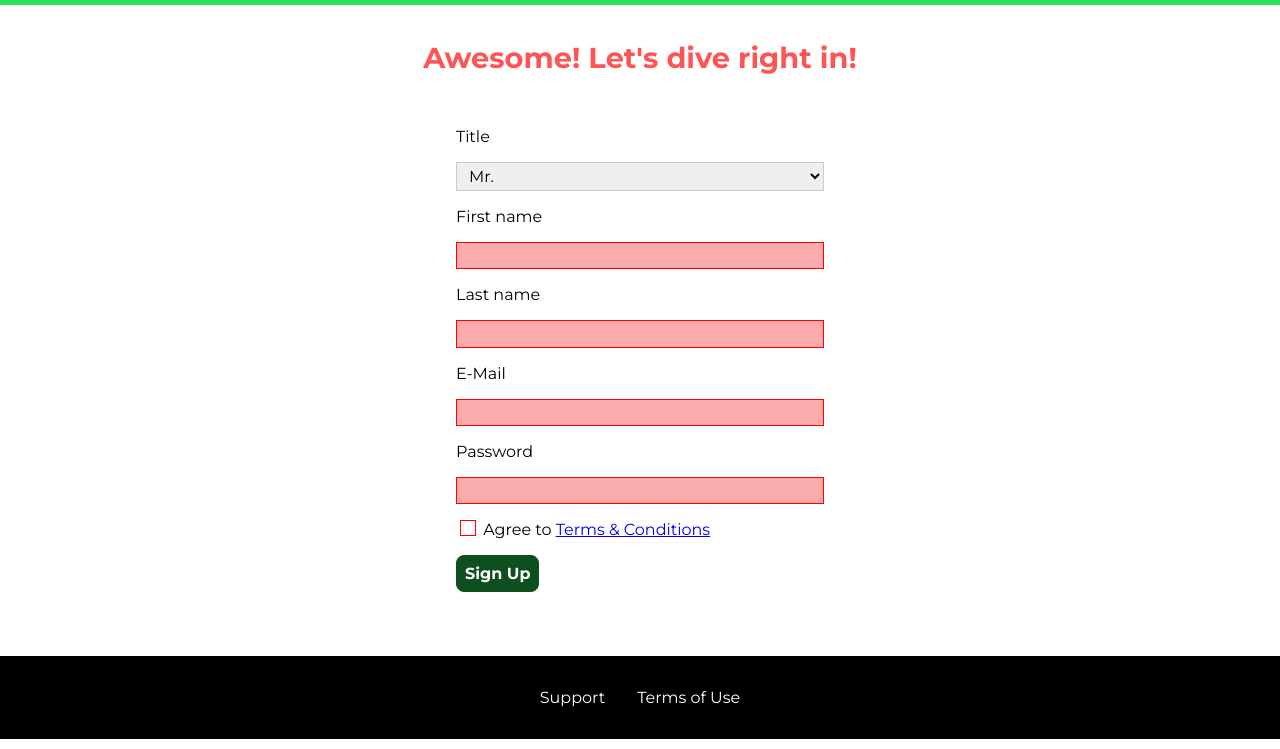
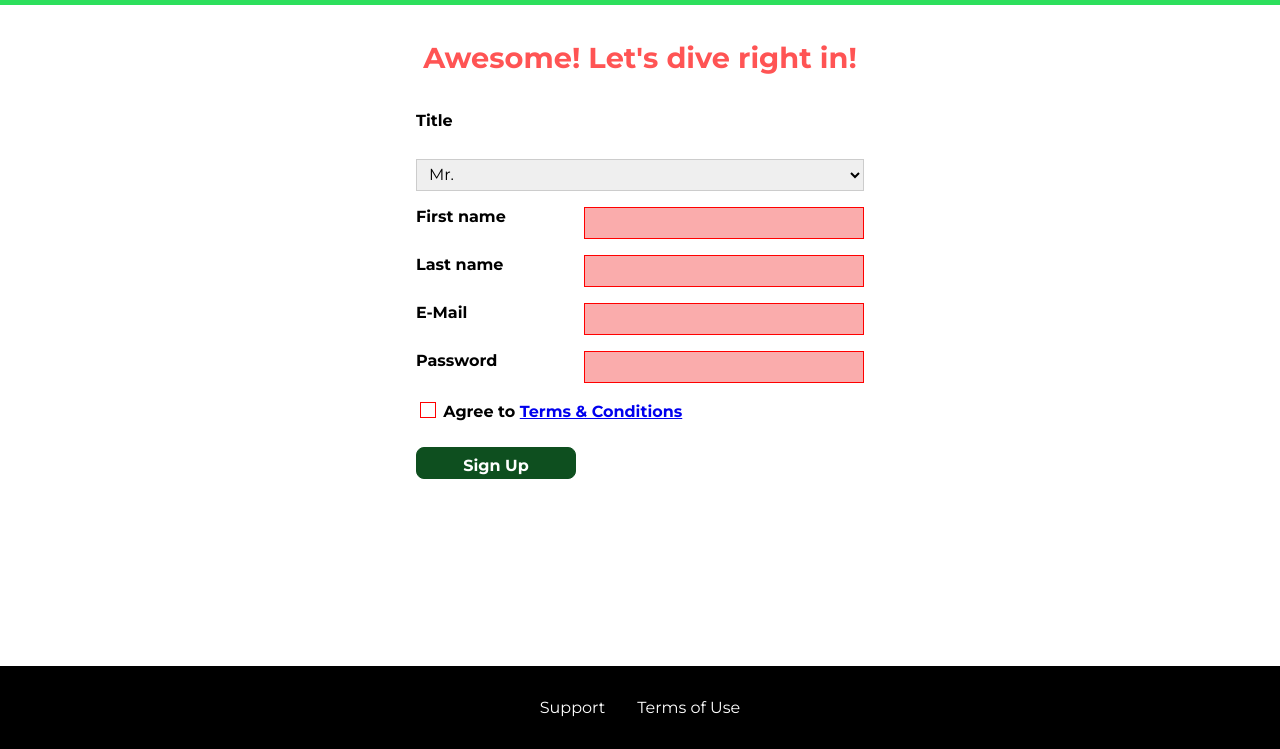
Before and after one commit to DenysMelnyk/uHost, a plain HTML site: page start-hosting/index.html in a window 1280 px wide. Shown: the part 51-800 px from the top of the page. Drawn offline with Linux system fonts and the light colour scheme.

Commit message:
added css grid features on the site

```diff
--- a/shared.css
+++ b/shared.css
@@ -1,8 +1,11 @@
-@import url('https://fonts.googleapis.com/css?family=Roboto:100,400,900');
-@import url('https://fonts.googleapis.com/css?family=Anton');
-@import url('https://fonts.googleapis.com/css?family=Montserrat:400,700');
+@import url("https://fonts.googleapis.com/css?family=Roboto:100,400,900");
+@import url("https://fonts.googleapis.com/css?family=Anton");
+@import url("https://fonts.googleapis.com/css?family=Montserrat:400,700");
 * {
   box-sizing: border-box;
+}
+html {
+  height: 100%;
 }
 body::-webkit-scrollbar {
   width: 0;
@@ -10,10 +13,17 @@ body::-webkit-scrollbar {
 body {
   font-family: "Montserrat", sans-serif;
   margin: 0;
+  display: grid;
+  grid-template-rows: 3.5rem auto fit-content(8rem);
+  grid-template-areas:
+    "header"
+    "main"
+    "footer";
+  height: 100%;
 }
 main {
-  min-height: calc(100% - 3.5rem - 8rem);
-  margin-top: 3.5rem;
+  /* grid-row: 2 / 3; */
+  grid-area: main;
 }
 .backdrop {
   display: none;
@@ -108,6 +118,8 @@ main {
   background: #000000;
   padding: 2rem;
   margin-top: 3rem;
+  /* grid-row: 3 / 4; */
+  grid-area: footer;
 }
 .main-footer__links {
   display: flex;
@@ -148,7 +160,7 @@ main {
 .button:focus {
   outline: none;
 }
-.button[disabled]{
+.button[disabled] {
   cursor: not-allowed;
   border: #a1a1a1;
   color: #a1a1a1;
--- a/start-hosting/index.html
+++ b/start-hosting/index.html
@@ -69,11 +69,13 @@
         <input type="email" id="email" required />
         <label for="password">Password</label>
         <input type="password" id="password" required />
-        <input type="checkbox" id="agree-terms" required />
-        <label for="agree-terms"
-          >Agree to
-          <a href="#">Terms &amp; Conditions</a>
-        </label>
+        <div class="signup-form__checkbox">
+          <input type="checkbox" id="agree-terms" required />
+          <label for="agree-terms"
+            >Agree to
+            <a href="#">Terms &amp; Conditions</a>
+          </label>
+        </div>
         <button type="submit" class="button" >Sign Up</button>
       </form>
     </main>
--- a/start-hosting/start-hosting.css
+++ b/start-hosting/start-hosting.css
@@ -8,15 +8,17 @@ main {
 }
 .signup-form {
   padding: 1rem;
+  display:grid;
+  grid-auto-rows: 2rem;
+  grid-row-gap: 0.5rem;
 }
-.sign-up label {
+.signup-form label {
   font-weight: bold;
 }
 .signup-form label,
 .signup-form input,
 .signup-form select {
   display: block;
-  margin-top: 1rem;
   width: 100%;
 }
 .signup-form input[id*="terms"],
@@ -58,13 +60,21 @@ main {
 }
 .signup-form button[type="submit"] {
   display: block;
-  margin-top: 1rem;
 }
 
 /* MEDIA QUERY */
 @media (min-width: 40rem){
   .signup-form {
-    width: 25rem;
+    width: 30rem;
     margin: auto;
+    grid-template-columns: 10rem auto;
+    grid-row-gap: 1rem;
+    grid-column-gap: 0.5rem;
+  }
+  .signup-form [id="title"]{
+    grid-column: span 2;
+  }
+  .signup-form__checkbox {
+    grid-column: span 2;
   }
 }
```
